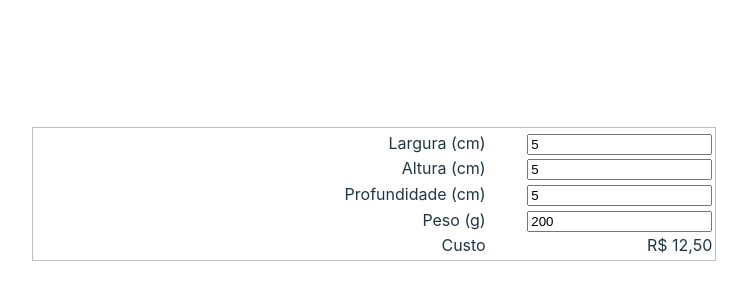
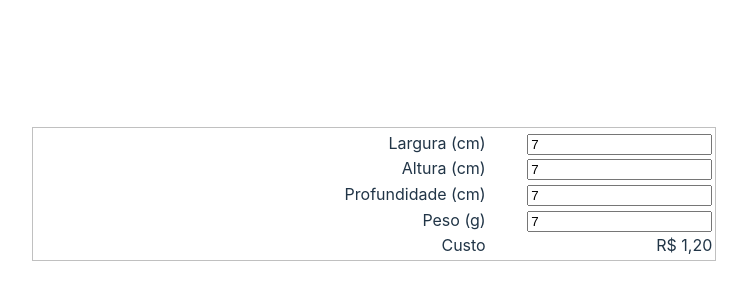
Before and after one commit to ianfefe/ufjf-estado03, a React (Vite) app: page / in a window 1280 px wide. Shown: the part 206-506 px from the top of the page, without its empty margins (266-1013 px from the left). Built offline with nearby package versions, Linux system fonts and the light colour scheme.

Commit message:
adiciona nova troca de valores

```diff
--- a/src/Pacote.tsx
+++ b/src/Pacote.tsx
@@ -1,38 +1,55 @@
-import { useState } from "react"
+import { use, useState } from "react"
 import "./Pacote.css"
 
 export default function Pacote() {
-    const [largura, setLargura] = useState(5);
-    const [altura, setAltura] = useState(5);
-    const [profundidade, setProfundidade] = useState(5);
-    const [peso, setPeso] = useState(200);
+
+    const [pacote, setPacote] = useState({
+        altura: 7,
+        largura: 7,
+        profundidade: 7,
+        peso: 7
+    });
+
+    // const [largura, setLargura] = useState(5);
+    // const [altura, setAltura] = useState(5);
+    // const [profundidade, setProfundidade] = useState(5);
+    // const [peso, setPeso] = useState(200);
 
     function onChange(e: React.ChangeEvent<HTMLInputElement>) {
         if (e.target.name === "largura") {
-            setLargura(e.target.valueAsNumber)
+            setPacote({
+                ...pacote,
+                largura: e.target.valueAsNumber
+            });
         }
         else if (e.target.name === "altura") {
-            setAltura(e.target.valueAsNumber)
+            const novoPacote = structuredClone(pacote);
+            novoPacote.altura = e.target.valueAsNumber;
+            setPacote(novoPacote);
         }
         else if (e.target.name === "profundidade") {
-            setProfundidade(e.target.valueAsNumber)
+            const novoPacote = structuredClone(pacote);
+            novoPacote.profundidade = e.target.valueAsNumber;
+            setPacote(novoPacote);
         }
         else if (e.target.name === "peso") {
-            setPeso(e.target.valueAsNumber)
+            const novoPacote = structuredClone(pacote);
+            novoPacote.peso = e.target.valueAsNumber;
+            setPacote(novoPacote);
         }
     }
 
 
     return <dl className="pacote">
         <dt>Largura (cm)</dt>
-        <dd><input type="number" value={largura} min="5" step="1" onChange={onChange} name="largura" /></dd>
+        <dd><input type="number" value={pacote.largura} min="5" step="1" onChange={onChange} name="largura" /></dd>
         <dt>Altura (cm)</dt>
-        <dd><input type="number" value={altura} min="5" step="1" onChange={onChange} name="altura" /></dd>
+        <dd><input type="number" value={pacote.altura} min="5" step="1" onChange={onChange} name="altura" /></dd>
         <dt>Profundidade (cm)</dt>
-        <dd><input type="number" value={profundidade} min="5" step="1" onChange={onChange} name="profundidade" /></dd>
+        <dd><input type="number" value={pacote.profundidade} min="5" step="1" onChange={onChange} name="profundidade" /></dd>
         <dt>Peso (g)</dt>
-        <dd><input type="number" value={peso} min="200" step="1" onChange={onChange} name="peso" /></dd>
+        <dd><input type="number" value={pacote.peso} min="200" step="1" onChange={onChange} name="peso" /></dd>
         <dt>Custo</dt>
-        <dd>{(largura * peso * altura * profundidade * 0.0005).toLocaleString("pt-BR", { style: "currency", currency: "BRL" })}</dd>
+        <dd>{(pacote.largura * pacote.peso * pacote.altura * pacote.profundidade * 0.0005).toLocaleString("pt-BR", { style: "currency", currency: "BRL" })}</dd>
     </dl>
 }
```
